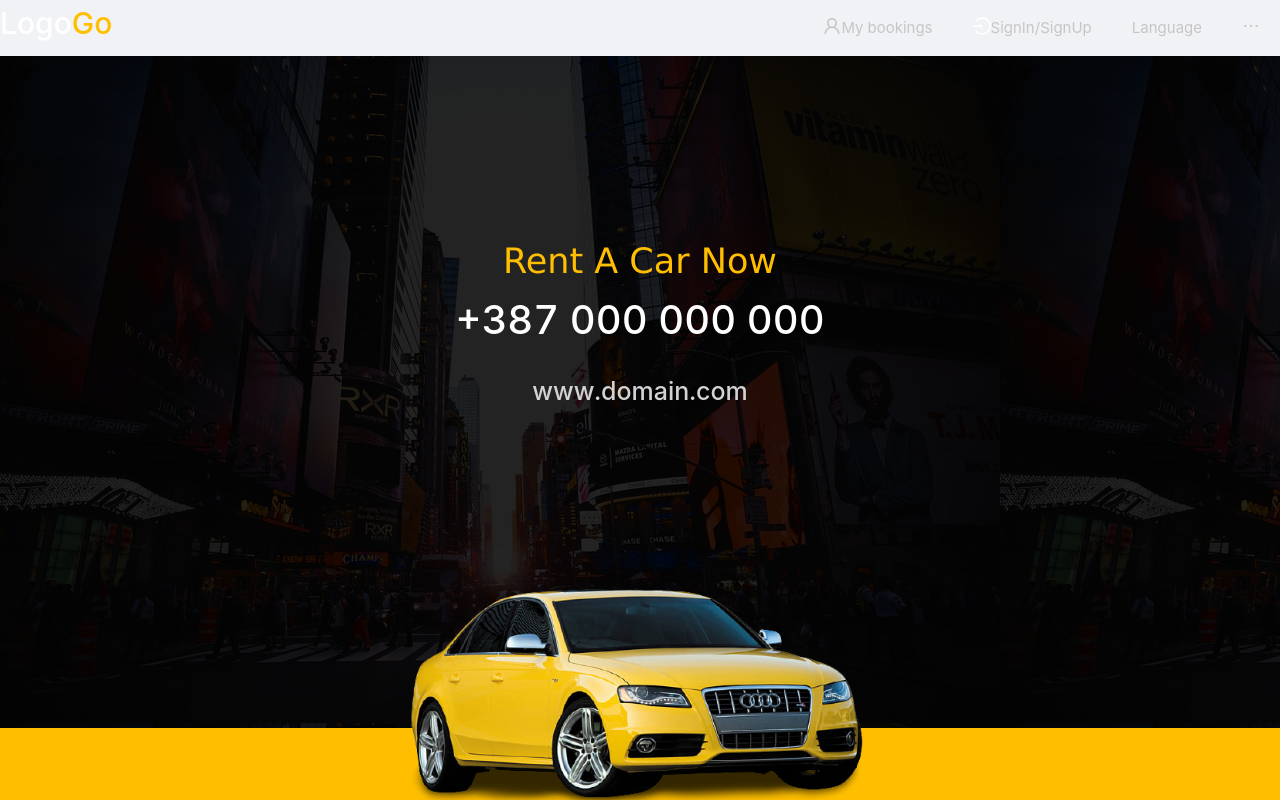
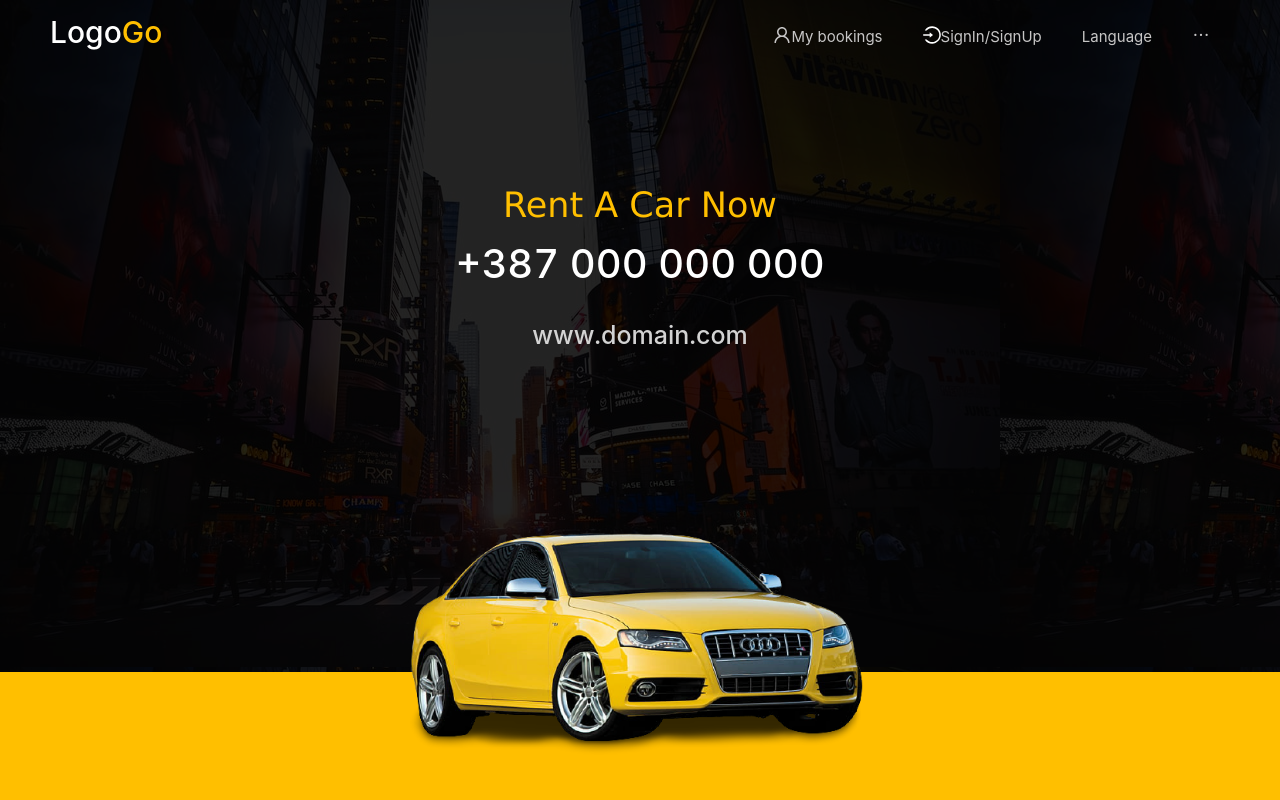
Before and after one commit to almulalic/rent-a-car, a React (Create React App) app: page / in a window 1280 px wide. Shown: the top 800 px of the page. Built offline with nearby package versions, Linux system fonts and the light colour scheme.

Commit message:
popravljen header

```diff
--- a/src/components/Navbar/Navbar.tsx
+++ b/src/components/Navbar/Navbar.tsx
@@ -1,9 +1,13 @@
 import { UserOutlined, LoginOutlined, PhoneOutlined } from "@ant-design/icons";
-import { Row, Col, Menu } from "antd";
+import { Row, Col, Menu, Layout } from "antd";
 import React from "react";
 
+const { Header  } = Layout;
+
 export const Navbar = () => {
+
   return (
+    <Header>
     <Row gutter={[16, 24]}>
       <Col span={12}>
         <div className="logo">
@@ -32,5 +36,6 @@ export const Navbar = () => {
         </Menu>
       </Col>
     </Row>
+  </Header>
   );
 };
--- a/src/pages/public/Landing/Landing.css
+++ b/src/pages/public/Landing/Landing.css
@@ -77,6 +77,7 @@ ul.ant-menu.ant-menu-dark.ant-menu-root.ant-menu-horizontal {
   background: rgba(1, 1, 1, 0);
   z-index: 100000;
 }
+
 .ant-menu-dark.ant-menu-horizontal > .ant-menu-item, .ant-menu-dark.ant-menu-horizontal > .ant-menu-submenu {
   top: 0;
   margin-top: 0;
```
